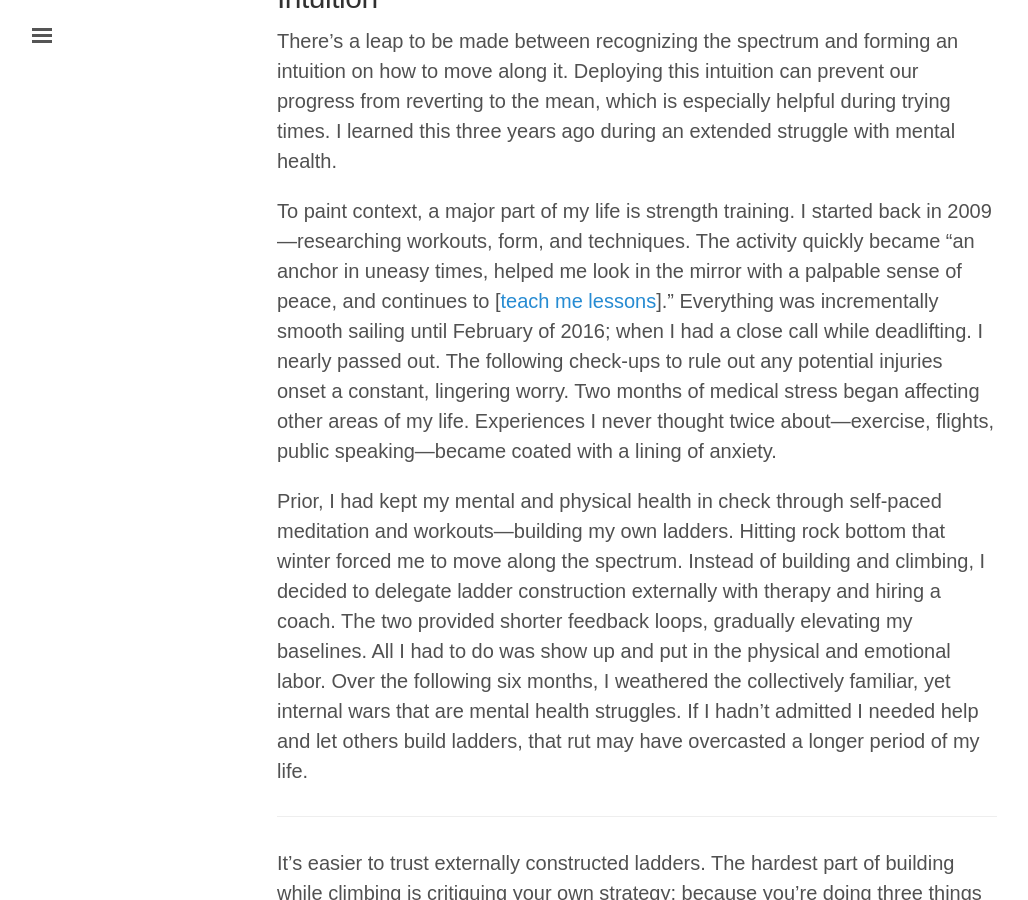
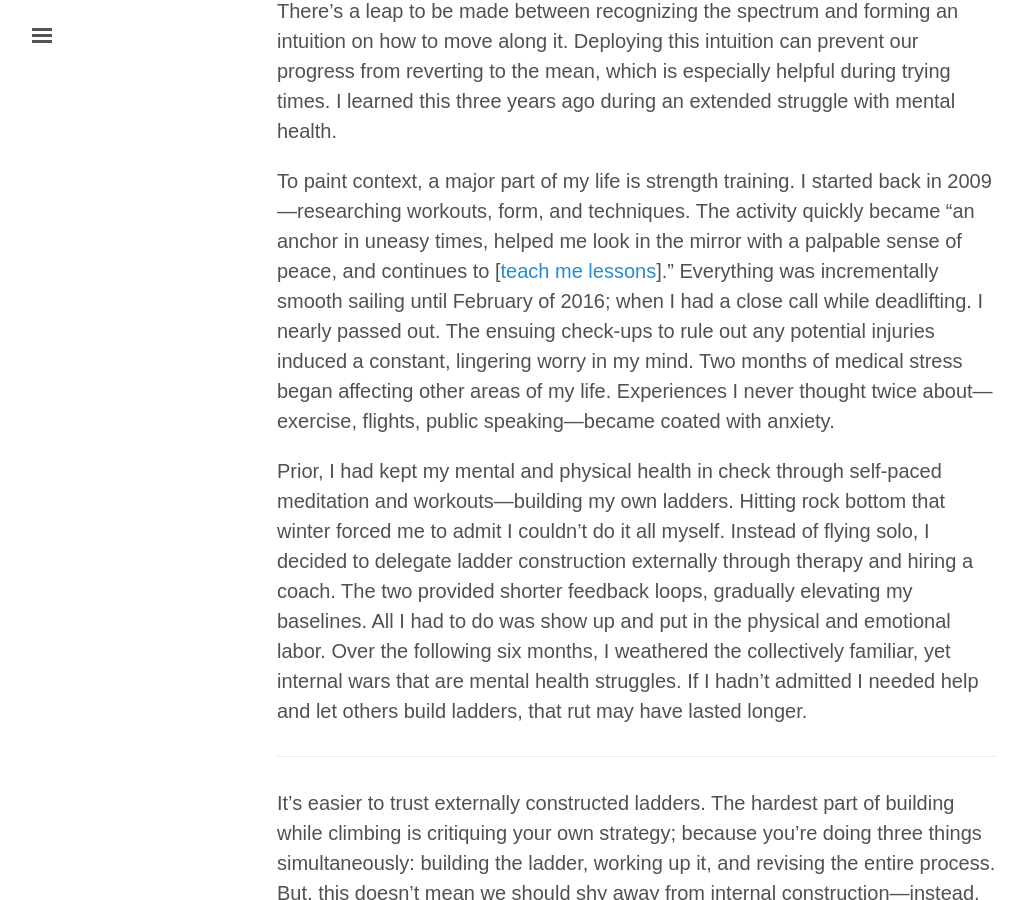
Before and after one commit to rvsrvs/jasdev.github.io, a Jekyll site: the page built from _posts/2018-5-20-ladder-construction.md, in a window 1280 px wide and 900 px high, scrolled down 4435 px. Shown: the whole window, without its empty margins (3-1031 px from the left). Built offline with Jekyll 4.4.1, drawn with Linux system fonts in a browser that asks for light colours; some web fonts are replaced; comment, search, counter and statistics services are not loaded; some of the changed text lies outside the part shown.

Commit message:
Shiva’s edits sans intro reworking

````diff
--- a/_posts/2018-5-20-ladder-construction.md
+++ b/_posts/2018-5-20-ladder-construction.md
@@ -5,7 +5,7 @@
 type: essay
 ---
 
-We’re at a point where the value of our education system is starting to be questioned—with freely available course material and [MOOCs](https://en.wikipedia.org/wiki/Massive_open_online_course) being cited as _possible_ alternatives. On defense, increased serendipity and facility access have surfaced amongst the many justifications for the system’s existence. Yet, I’m beginning to realize a more fundamental concept that universities afford us: ladder construction. Just because the coursework is available online, doesn’t imply we can make effective traversals of that content. Schooling provides said content _and_ constructs a “ladder”—allowing us to focus on climbing through the material, instead of trying to simultaneously climb a ladder we’re building.
+We’re at a point where the value of our education system is starting to be questioned—with freely available course material and [MOOCs](https://en.wikipedia.org/wiki/Massive_open_online_course) being cited as _possible_ alternatives. On defense, increased serendipity and facility access have surfaced amongst the many justifications for the system’s existence. Yet, I’m beginning to realize a more fundamental concept that universities afford us: ladder construction. Just because the coursework is available online doesn’t imply we can make effective traversals of that content. Schooling provides said content _and_ constructs a “ladder”—allowing us to focus on climbing through the material, instead of trying to simultaneously climb a ladder we’re building.
 
 School is one of the many forms ladders can take. My peers who made the least turbulent transitions after graduation were those who could go from the single-track ladder of college to climbing multiple ladders—knowing when to delegate construction externally versus internal construction.
 
@@ -27,13 +27,13 @@
 
 <blockquote class="twitter-tweet" data-lang="en"><p lang="en" dir="ltr">Because your peers didn&#39;t have any say in your grade, you just needed to learn the rules the teacher had and play by them properly</p>&mdash; Nikhil Krishnan (@nikillinit) <a href="https://twitter.com/nikillinit/status/914636773447421952?ref_src=twsrc%5Etfw">October 1, 2017</a></blockquote> <script async src="https://platform.twitter.com/widgets.js" charset="utf-8"></script>
 
-In ladders where evaluation only comes from a single person, e.g. a teacher, climbing faster, might inadvertently mean learning their rules and playing by them properly. This is probably innocuous in most cases—however, it becomes a problem when the teacher’s rules and the reality of the course corrections you need to make diverge. Evaluation by a peer set (or [multiple perspectives](/seek-perspectives)) could be more effective. An issue with peer evaluation is that the set is usually small for in-person contexts—pointing to a hybrid approach between IRL and Internet peers as a remedy. Still, that approach causes the second nuance, larger groups tend towards building inaccurate ladders. There will be times where you want to climb faster or slower than the ladder—moving along the spectrum helps with this.
+In ladders where evaluation only comes from a single person, e.g. a teacher, climbing faster mightmean learning their rules and playing by them properly. This is probably innocuous in most cases—but it becomes a problem when the teacher’s rules diverge from the course corrections you actually need to make. Evaluation by a peer set (or [multiple perspectives](/seek-perspectives)) could be more effective. An issue with peer evaluation is that the set is usually small for in-person contexts—pointing to a hybrid approach between IRL and Internet peers as a remedy. Still, that approach causes the second nuance, larger groups tend towards building inaccurate ladders. There will be times where you want to climb faster or slower than the ladder—moving along the spectrum helps with this.
 
 ### Friends
 
 Friends land between groups and coaches/managers as a ladder constructors. My most-cherished friendships have had the trait of inciting sustained, personal growth—[Shiva](https://twitter.com/ShivaKilaru) being the one I’m most thankful for.
 
-Over the past year, we’ve added a rung between our [monthly checkins](/monthly-checkins): a weekly email recapping the progress we’ve made towards our goals of kicking off [Krazam](http://krazam.tv) and Distillations (this collection). The format is dead simple.
+Over the past year, we’ve added a rung between our [monthly checkins](/monthly-checkins): a weekly email recapping the progress we’ve made towards our respective goals. The format is dead simple.
 
 ```
 # Midterm Goals:
@@ -47,7 +47,7 @@
 # Goals for the upcoming week:
 ```
 
-38 checkins later, I can honestly say this accountability ladder has single-handedly driven Distillations towards my longer-term goals for the project.
+38 checkins later, I can honestly say this accountability ladder has single-handedly driven Distillations (this collection) closer to my longer-term goals.
 
 ![Email log of the checkins so far.](/public/images/checkin_log.png)
 
@@ -63,9 +63,9 @@
 
 There’s a leap to be made between recognizing the spectrum and forming an intuition on how to move along it. Deploying this intuition can prevent our progress from reverting to the mean, which is especially helpful during trying times. I learned this three years ago during an extended struggle with mental health.
 
-To paint context, a major part of my life is strength training. I started back in 2009—researching workouts, form, and techniques. The activity quickly became “an anchor in uneasy times, helped me look in the mirror with a palpable sense of peace, and continues to [[teach me lessons](/time-under-tension)].” Everything was incrementally smooth sailing until February of 2016; when I had a close call while deadlifting. I nearly passed out. The following check-ups to rule out any potential injuries onset a constant, lingering worry. Two months of medical stress began affecting other areas of my life. Experiences I never thought twice about—exercise, flights, public speaking—became coated with a lining of anxiety.
+To paint context, a major part of my life is strength training. I started back in 2009—researching workouts, form, and techniques. The activity quickly became “an anchor in uneasy times, helped me look in the mirror with a palpable sense of peace, and continues to [[teach me lessons](/time-under-tension)].” Everything was incrementally smooth sailing until February of 2016; when I had a close call while deadlifting. I nearly passed out. The ensuing check-ups to rule out any potential injuries induced a constant, lingering worry in my mind. Two months of medical stress began affecting other areas of my life. Experiences I never thought twice about—exercise, flights, public speaking—became coated with anxiety.
 
-Prior, I had kept my mental and physical health in check through self-paced meditation and workouts—building my own ladders. Hitting rock bottom that winter forced me to move along the spectrum. Instead of building and climbing, I decided to delegate ladder construction externally with therapy and hiring a coach. The two provided shorter feedback loops, gradually elevating my baselines. All I had to do was show up and put in the physical and emotional labor. Over the following six months, I weathered the collectively familiar, yet internal wars that are mental health struggles. If I hadn’t admitted I needed help and let others build ladders, that rut may have overcasted a longer period of my life.
+Prior, I had kept my mental and physical health in check through self-paced meditation and workouts—building my own ladders. Hitting rock bottom that winter forced me to admit I couldn’t do it all myself. Instead of flying solo, I decided to delegate ladder construction externally through therapy and hiring a coach. The two provided shorter feedback loops, gradually elevating my baselines. All I had to do was show up and put in the physical and emotional labor. Over the following six months, I weathered the collectively familiar, yet internal wars that are mental health struggles. If I hadn’t admitted I needed help and let others build ladders, that rut may have lasted longer.
 
 ---
 
````
